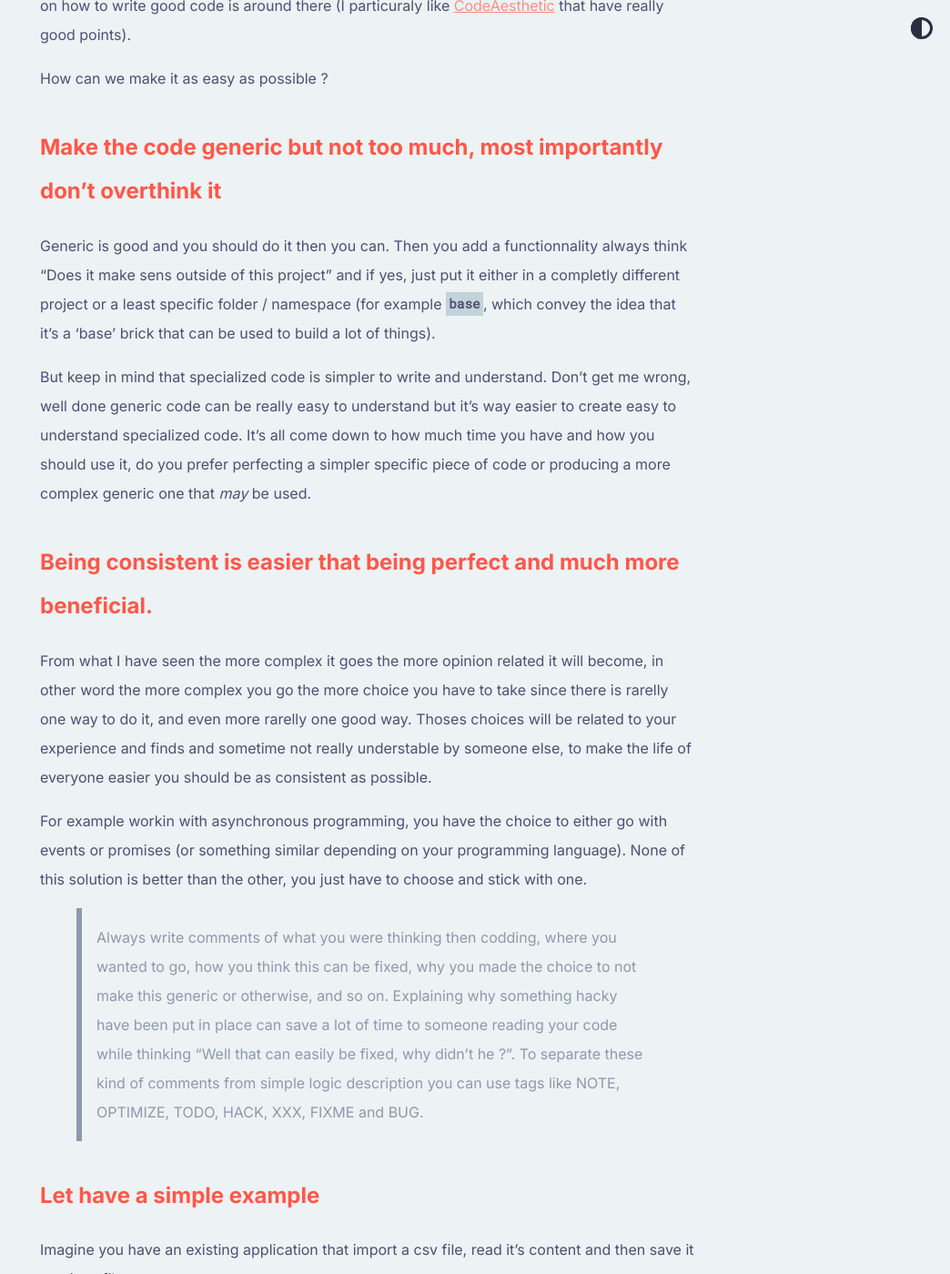
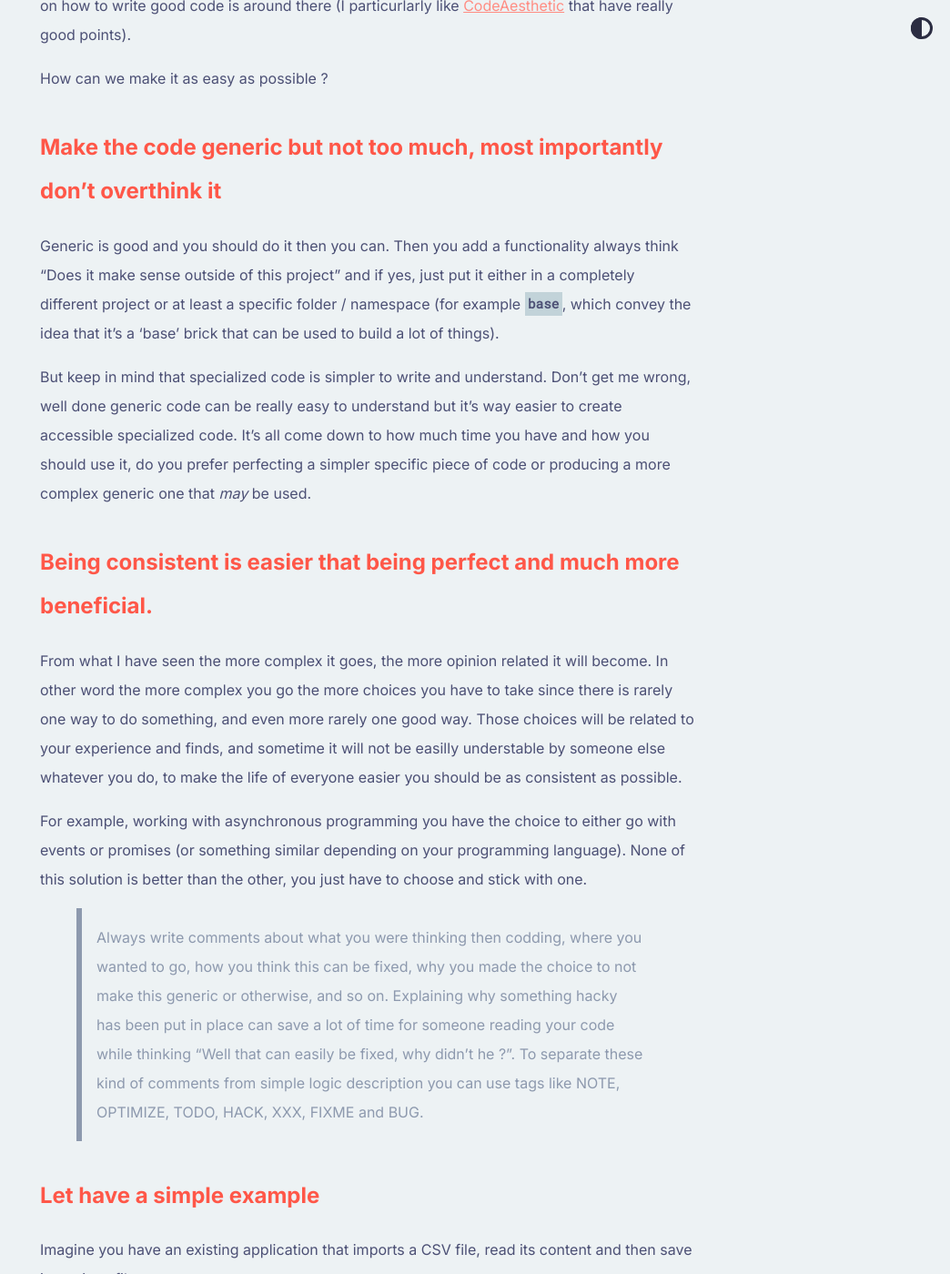
Before and after one commit to ndegheselle/blog.degheselle.fr, a Jekyll site: the page built from _posts/2023-06-29-How-to-design-an-application.md, in a window 1280 px wide and 1400 px high, scrolled down 825 px. Shown: the whole window at 91% size, without its empty margins (236-1280 px from the left). Built offline with Jekyll 4.4.1, drawn with Linux system fonts in a browser that asks for light colours; some of the changed text lies outside the part shown.

Commit message:
Corrected spelling

````diff
--- a/_posts/2023-06-29-How-to-design-an-application.md
+++ b/_posts/2023-06-29-How-to-design-an-application.md
@@ -5,34 +5,34 @@ tags: software
 
 # How to design an application
 
-Or anything that have an interface. I am writing this after constating on multiple occasions that creating an application is easy, creating one that work is harder and one that simply work is a challenge. The objectif there is to explain the mindset you have to get to create an application that can easily be understood, something that will be be worthy of a "Huh, neat".
+Or anything that has an interface. I am writing this after noticing on multiple occasions that creating an application is easy, creating one that work is harder and one that simply work is a challenge. The goal there is to explain the mindset you have to get to create an application that can easily be understood, something that will be be worthy of a "Huh, neat".
 
-Someone, that could also be the creator itself after a pause, entering an existing application is there either to :
+Someone, which can also be the creator itself after a pause, checking an existing application is there either to :
 1. Improve or fix the existing
 2. Add new things
 3. Take a part of this app to reuse it in another project
 
-All of these require a certain understanding of the existing code and workflow. This can be eased with clear separation of concern, naming convention and so on, a lot of documentation on how to write good code is around there (I particuraly like [CodeAesthetic](https://www.youtube.com/@CodeAesthetic) that have really good points).
+All of these require a certain understanding of the existing code and workflow. This can be eased with clear separation of concern, naming convention and so on, a lot of documentation on how to write good code is around there (I particurlarly like [CodeAesthetic](https://www.youtube.com/@CodeAesthetic) that have really good points).
 
 How can we make it as easy as possible ?
 
 ## Make the code generic but not too much, most importantly don't overthink it
 
-Generic is good and you should do it then you can. Then you add a functionnality always think "Does it make sens outside of this project" and if yes, just put it either in a completly different project or a least specific folder / namespace (for example `base`, which convey the idea that it's a 'base' brick that can be used to build a lot of things).
+Generic is good and you should do it then you can. Then you add a functionality always think "Does it make sense outside of this project" and if yes, just put it either in a completely different project or at least a specific folder / namespace (for example `base`, which convey the idea that it's a 'base' brick that can be used to build a lot of things).
 
-But keep in mind that specialized code is simpler to write and understand. Don't get me wrong, well done generic code can be really easy to understand but it's way easier to create easy to understand specialized code. It's all come down to how much time you have and how you should use it, do you prefer perfecting a simpler specific piece of code or producing a more complex generic one that *may* be used.
+But keep in mind that specialized code is simpler to write and understand. Don't get me wrong, well done generic code can be really easy to understand but it's way easier to create accessible specialized code. It's all come down to how much time you have and how you should use it, do you prefer perfecting a simpler specific piece of code or producing a more complex generic one that *may* be used.
 
 ## Being consistent is easier that being perfect and much more beneficial.
 
-From what I have seen the more complex it goes the more opinion related it will become, in other word the more complex you go the more choice you have to take since there is rarelly one way to do it, and even more rarelly one good way. Thoses choices will be related to your experience and finds and sometime not really understable by someone else, to make the life of everyone easier you should be as consistent as possible.
+From what I have seen the more complex it goes, the more opinion related it will become. In other word the more complex you go the more choices you have to take since there is rarely one way to do something, and even more rarely one good way. Those choices will be related to your experience and finds, and sometime it will not be easilly understable by someone else whatever you do, to make the life of everyone easier you should be as consistent as possible.
 
-For example workin with asynchronous programming, you have the choice to either go with events or promises (or something similar depending on your programming language). None of this solution is better than the other, you just have to choose and stick with one.
+For example, working with asynchronous programming you have the choice to either go with events or promises (or something similar depending on your programming language). None of this solution is better than the other, you just have to choose and stick with one.
 
-> Always write comments of what you were thinking then codding, where you wanted to go, how you think this can be fixed, why you made the choice to not make this generic or otherwise, and so on. Explaining why something hacky have been put in place can save a lot of time to someone reading your code while thinking "Well that can easily be fixed, why didn't he ?". To separate these kind of comments from simple logic description you can use tags like NOTE, OPTIMIZE, TODO, HACK, XXX, FIXME and BUG.
+> Always write comments about what you were thinking then codding, where you wanted to go, how you think this can be fixed, why you made the choice to not make this generic or otherwise, and so on. Explaining why something hacky has been put in place can save a lot of time for someone reading your code while thinking "Well that can easily be fixed, why didn't he ?". To separate these kind of comments from simple logic description you can use tags like NOTE, OPTIMIZE, TODO, HACK, XXX, FIXME and BUG.
 
 ## Let have a simple example
 
-Imagine you have an existing application that import a csv file, read it's content and then save it to a json file.
+Imagine you have an existing application that imports a CSV file, read its content and then save it to a json file.
 
 We have this interface used to get the parameters of file to import :
 ```html
@@ -139,7 +139,7 @@ function buisnessLogic(filePath: string, options: CsvImportOptions)
     saveFile(this.outputPath);
 }
 ```
-Here you go ! By using events your function doesn't have to know what UI will be used to use it and can be used in any component. Still, this buisness logic need to exist in a context where it can display alerts and confirm messages, while it may be fine in most case what will happend if you need to run it totally programmatically without any interface ?
+Here you go ! By using events, your function doesn't have to know the specific UI and can be used in any component. Still, this business logic needs to exist in a context where it can display alerts and confirm messages, while it may be fine in most case what will happen if you need to run it totally programmatically without any interface ?
 
 The alert part can easily be fixed with an `exception` :
 
````
Also changed, not shown: other parts of _posts/2023-06-29-How-to-design-an-application.md (+12 -12 lines).
